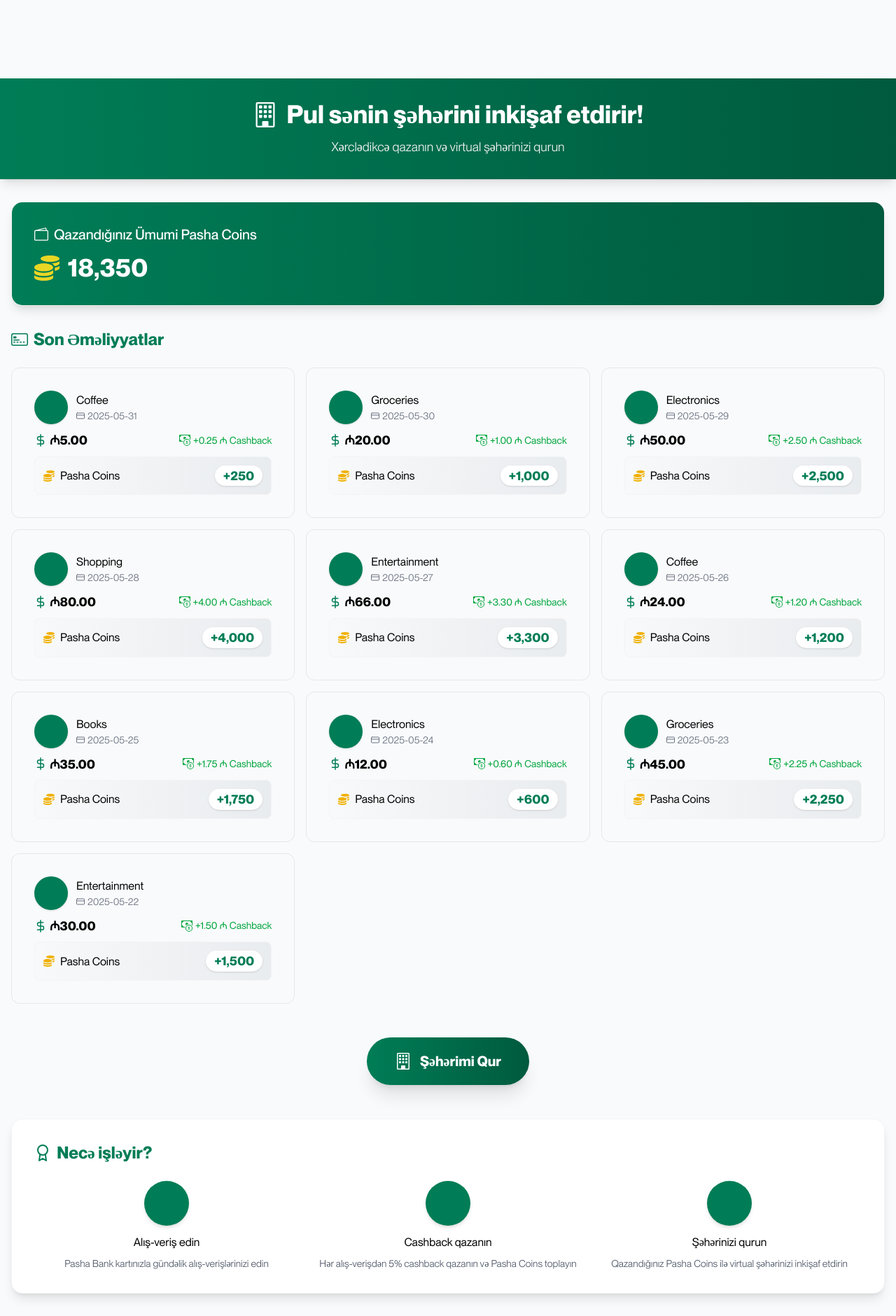
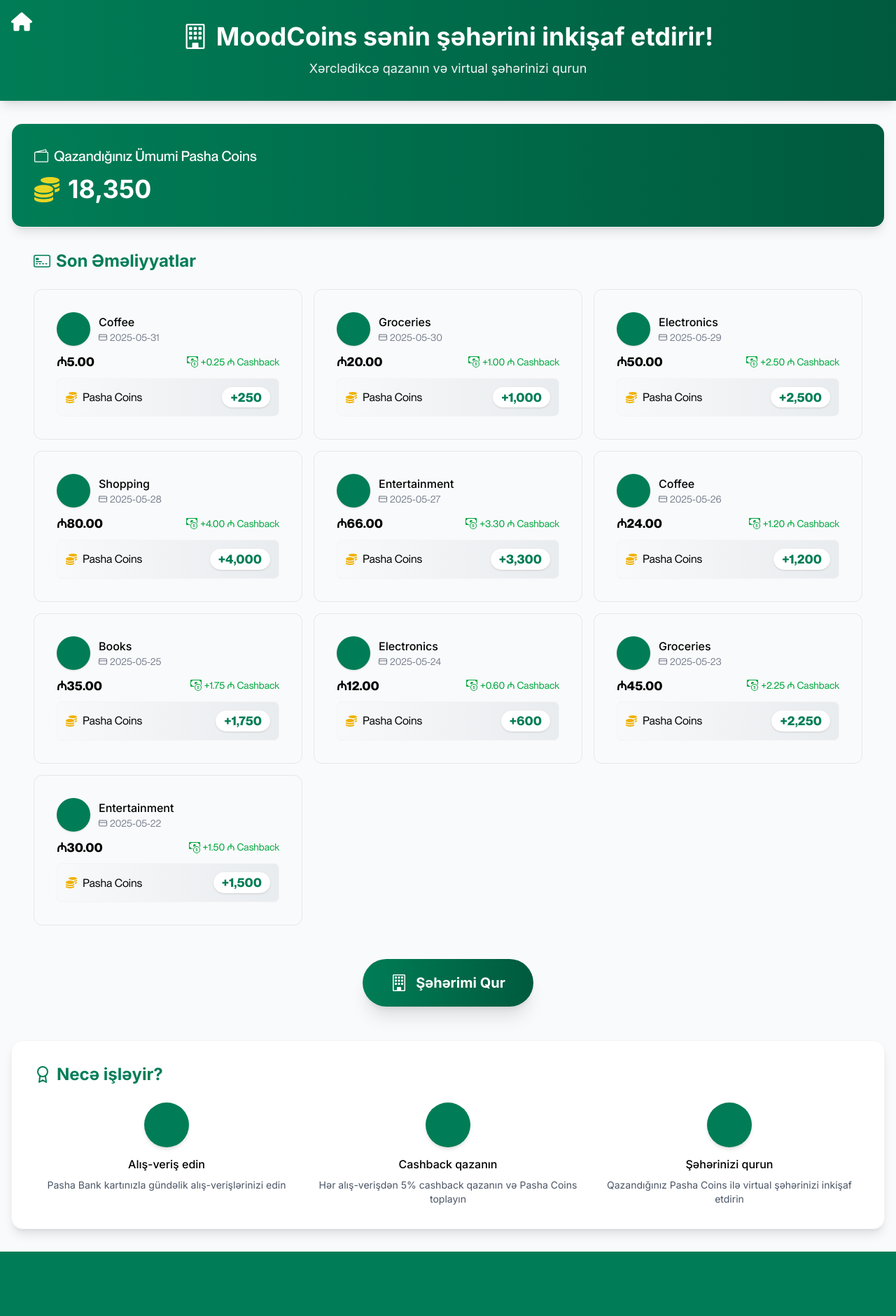
Before and after one commit to muradbalayev/PashaMood, a React (Vite) app: page /game in a window 1280 px wide. Shown: the whole page at 70% size. After the commit the page ends 1788 px from the top, so only its background shows below. Built offline with nearby package versions, Linux system fonts and the light colour scheme; sample sign-in values are in the browser's storage.

Commit message:
first commit

```diff
--- a/src/components/chatbot/MistralChatbot.jsx
+++ b/src/components/chatbot/MistralChatbot.jsx
@@ -192,7 +192,7 @@
                         className={`mb-3 flex ${chat.sender === 'user' ? 'justify-end' : 'justify-start'}`}
                       >
                         <div
-                          className="rounded-lg px-4 py-2 max-w-[80%] break-words"
+                          className="rounded-lg px-4 py-2 max-w-[80%] break-words inter"
                           style={{
                             backgroundColor: chat.sender === 'user' ? chatColors.user.bg : chatColors[chatCharacter].bg,
                             color: chat.sender === 'user' ? chatColors.user.text : chatColors[chatCharacter].text,
@@ -230,7 +230,6 @@
                             <circle className="opacity-25" cx="12" cy="12" r="10" stroke="currentColor" strokeWidth="4"></circle>
                             <path className="opacity-75" fill="currentColor" d="M4 12a8 8 0 018-8V0C5.373 0 0 5.373 0 12h4zm2 5.291A7.962 7.962 0 014 12H0c0 3.042 1.135 5.824 3 7.938l3-2.647z"></path>
                           </svg>
-                          <span className="inter">Göndərilir</span>
                         </span>
                       ) : (
                         <FaPaperPlane />
--- a/src/components/client/Hero.jsx
+++ b/src/components/client/Hero.jsx
@@ -3,6 +3,7 @@
 import { FaShieldAlt, FaClock, FaQrcode, FaMobileAlt, FaRobot, FaChartLine, FaGift, FaLock, FaCreditCard } from 'react-icons/fa';
 import { BiSolidLock } from 'react-icons/bi';
 import Copy from "../common/Copy";
+import { Link } from "react-router-dom";
 const Hero = () => {
   const features = [
     {
@@ -53,12 +54,9 @@
               </p>
             </Copy>
               <div className='flex flex-col sm:flex-row justify-start gap-4'>
-                <a href='/auth/login' className='bg-[#c50b30] hover:bg-[#a80929] text-white font-bold py-3 px-8 rounded-full transition duration-300 transform hover:scale-105 inline-block text-center shadow-lg'>
+                <Link to='/auth/login' className='bg-[#c50b30] hover:bg-[#a80929] text-white font-bold py-3 px-8 rounded-full transition duration-300 transform hover:scale-105 inline-block text-center shadow-lg'>
                   Get Started
-                </a>
-                <a href='#features' className='bg-white hover:bg-[#e6f2ee] text-[#007d56] border border-[#007d56] font-bold py-3 px-8 rounded-full transition duration-300 transform hover:scale-105 inline-block text-center shadow-md'>
-                  Learn More
-                </a>
+                </Link>
               </div>
           </div>
           <div className='w-full md:w-1/2 flex justify-center items-center z-10'>
@@ -115,7 +113,7 @@
 
       {/* Features Section */}
       <div id="features" className="py-20 bg-gray-50">
-        <div className="container mx-auto px-4">
+        <div className="mx-auto lg:px-16 px-4">
           <div className="text-center mb-16">
             <Copy delay={0}>
             <h2 className="text-3xl md:text-4xl font-bold mb-4 text-gray-900 ">We Provide The Best Experience</h2>
@@ -150,7 +148,7 @@
 
       {/* CTA Section */}
       <div className="py-16 bg-[#007d56] text-white">
-        <div className="container mx-auto px-4 text-center">
+        <div className="mx-auto lg:px-16 px-4 text-center">
         <Copy delay={0}>
           <h2 className="text-3xl md:text-4xl font-bold mb-6">Ready to Experience Secure Payments?</h2>
           </Copy>
@@ -179,7 +177,7 @@
 
       {/* Contact Section */}
       <div id="contact" className="py-20 bg-gray-50">
-        <div className="container mx-auto px-4">
+        <div className="mx-auto lg:px-16 px-4">
           <div className="text-center mb-16">
             <span className="text-[#007d56] font-medium mb-2 block">GET IN TOUCH</span>
             <h2 className="text-4xl font-bold mb-4">Contact Us</h2>
--- a/src/layout/client/Footer/Footer.jsx
+++ b/src/layout/client/Footer/Footer.jsx
@@ -24,8 +24,8 @@
             </div>
             <nav className="flex flex-col space-y-3">
               <Link to="/" className="text-2xl font-medium hover:text-primary-600 transition-colors">Home</Link>
-              <Link to="/about" className="text-2xl font-medium hover:text-primary-600 transition-colors">About</Link>
-              <Link to="/contact" className="text-2xl font-medium hover:text-primary-600 transition-colors">Contact Us</Link>
+              <Link to="/profile" className="text-2xl font-medium hover:text-primary-600 transition-colors">Profile</Link>
+              <Link to="/game" className="text-2xl font-medium hover:text-primary-600 transition-colors">Game</Link>
             </nav>
             <div className="mt-8 space-y-2">
               <div className="text-sm uppercase text-gray-500">PRIVACY POLICY</div>
--- a/src/pages/game/Game.jsx
+++ b/src/pages/game/Game.jsx
@@ -1,10 +1,11 @@
 import React, { useState, useEffect } from 'react';
-import { useNavigate } from 'react-router-dom';
+import { Link, useNavigate } from 'react-router-dom';
 import { motion } from 'framer-motion';
-import { FaCoins, FaShoppingBag, FaCoffee, FaBook, FaUtensils, FaShoppingCart, FaGasPump, FaTshirt, FaLaptop, FaGamepad, FaCity, FaMoneyBillWave, FaChartLine, FaBuilding, FaWallet } from 'react-icons/fa';
+import { FaCoins, FaShoppingBag, FaCoffee, FaBook, FaUtensils, FaShoppingCart, FaGasPump, FaTshirt, FaLaptop, FaGamepad, FaCity, FaMoneyBillWave, FaChartLine, FaBuilding, FaWallet, FaHome } from 'react-icons/fa';
 import { FiShoppingCart, FiCreditCard, FiTrendingUp, FiHome, FiDollarSign, FiAward } from 'react-icons/fi';
 import { BsCashCoin, BsBank, BsCreditCard2Front, BsGraphUp, BsBuilding, BsWallet2 } from 'react-icons/bs';
 import Transition from '../../components/Transition';
+import { FaHouse } from 'react-icons/fa6';
 
 const Game = () => {
   const navigate = useNavigate();
@@ -12,17 +13,30 @@
   const [transactions, setTransactions] = useState([]);
   const [isLoggedIn, setIsLoggedIn] = useState(false);
 
-  // Transaction icons mapping
-  const transactionIcons = {
-    shopping: <FaShoppingBag size={24} />,
-    coffee: <FaCoffee size={24} />,
-    books: <FaBook size={24} />,
-    food: <FaUtensils size={24} />,
-    groceries: <FaShoppingCart size={24} />,
-    gas: <FaGasPump size={24} />,
-    clothing: <FaTshirt size={24} />,
-    electronics: <FaLaptop size={24} />,
-    entertainment: <FaGamepad size={24} />
+  // Get transaction icon based on category
+  const getTransactionIcon = (category) => {
+    switch(category) {
+      case 'shopping':
+        return <FaShoppingBag size={24} />;
+      case 'coffee':
+        return <FaCoffee size={24} />;
+      case 'books':
+        return <FaBook size={24} />;
+      case 'food':
+        return <FaUtensils size={24} />;
+      case 'groceries':
+        return <FaShoppingCart size={24} />;
+      case 'gas':
+        return <FaGasPump size={24} />;
+      case 'clothing':
+        return <FaTshirt size={24} />;
+      case 'electronics':
+        return <FaLaptop size={24} />;
+      case 'entertainment':
+        return <FaGamepad size={24} />;
+      default:
+        return <FaShoppingBag size={24} />;
+    }
   };
 
   // We'll define categories inside useEffect to avoid dependency issues
@@ -72,7 +86,7 @@
   }
 
   return (
-    <div className="min-h-screen bg-gray-50 pt-28">
+    <div className="min-h-screen bg-gray-50">
       {/* Header */}
       <motion.header
         className="bg-gradient-to-r from-[#007d56] to-[#005a3e] text-white shadow-lg"
@@ -81,17 +95,20 @@
         transition={{ duration: 0.5 }}
       >
         <div className="container mx-auto px-4 py-8">
-          <div className="flex flex-col items-center">
+          <div className="flex flex-col items-center ">
+            <Link to="/" className="absolute top-4 left-4">
+            <FaHouse className="mr-3 text-3xl" />
+            </Link>
             <motion.h1
-              className="text-3xl md:text-4xl font-bold text-center flex items-center"
+              className="inter text-3xl md:text-4xl font-bold text-center flex items-center"
               initial={{ opacity: 0, y: -20 }}
               animate={{ opacity: 1, y: 0 }}
               transition={{ duration: 0.5 }}
             >
-              <BsBuilding className="mr-3 text-4xl" /> Pul sənin şəhərini inkişaf etdirir!
+              <BsBuilding className="mr-3 text-4xl" /> MoodCoins sənin şəhərini inkişaf etdirir!
             </motion.h1>
             <motion.p
-              className="mt-3 text-gray-100 text-center max-w-2xl text-lg"
+              className="inter mt-3 text-gray-100 text-center max-w-2xl text-lg inter"
               initial={{ opacity: 0 }}
               animate={{ opacity: 1 }}
               transition={{ duration: 0.5, delay: 0.2 }}
@@ -113,18 +130,18 @@
         >
           <div className="bg-gradient-to-r from-[#007d56] to-[#005a3e] p-8 text-white">
             <h2 className="text-xl font-semibold mb-3 flex items-center">
-              <BsWallet2 className="mr-2 text-xl" /> Qazandığınız Ümumi Pasha Coins
+              <BsWallet2 className="mr-2 text-xl inter" /> Qazandığınız Ümumi Pasha Coins
             </h2>
             <div className="flex items-center">
               <FaCoins className="text-yellow-300 mr-3 text-4xl animate-pulse" />
-              <span className="text-4xl font-bold">{totalCoins.toLocaleString()}</span>
+              <span className="text-4xl font-bold inter">{totalCoins.toLocaleString()}</span>
             </div>
           </div>
         </motion.div>
 
         {/* Recent Transactions Section */}
-        <div>
-          <h2 className="text-2xl font-bold mb-6 text-[#007d56] flex items-center">
+        <div className='px-8'>
+          <h2 className="inter text-2xl font-bold mb-6 text-[#007d56] flex items-center">
             <BsCreditCard2Front className="mr-2" /> Son Əməliyyatlar
           </h2>
           <div className="grid grid-cols-1 md:grid-cols-2 lg:grid-cols-3 gap-4">
@@ -140,10 +157,10 @@
                 <div className="p-4">
                   <div className="flex items-center mb-3">
                     <div className="w-12 h-12 rounded-full bg-[#007d56] bg-opacity-10 flex items-center justify-center text-[#007d56] mr-3 shadow-sm">
-                      {transactionIcons[transaction.category]}
+                      {getTransactionIcon(transaction.category)}
                     </div>
                     <div>
-                      <h3 className="font-medium">{transaction.category.charAt(0).toUpperCase() + transaction.category.slice(1)}</h3>
+                      <h3 className="inter font-medium">{transaction.category.charAt(0).toUpperCase() + transaction.category.slice(1)}</h3>
                       <p className="text-sm text-gray-500 flex items-center">
                         <FiCreditCard className="mr-1 text-xs" /> {transaction.date}
                       </p>
@@ -152,10 +169,10 @@
 
                   <div className="flex justify-between items-center mb-3">
                     <span className="text-lg font-bold flex items-center">
-                      <FiDollarSign className="mr-1 text-[#007d56]" /> ₼{transaction.amount.toFixed(2)}
+                     ₼{transaction.amount.toFixed(2)}
                     </span>
                     <div className="flex items-center text-green-600">
-                      <BsCashCoin className="mr-1" />
+                      <BsCashCoin className="mr-1 inter" />
                       <span className="text-sm font-medium">+{transaction.cashback.toFixed(2)} ₼ Cashback</span>
                     </div>
                   </div>
@@ -194,7 +211,7 @@
         >
           <button
             onClick={handleStartBuilding}
-            className="bg-gradient-to-r from-[#007d56] to-[#005a3e] hover:from-[#006245] hover:to-[#004a2e] text-white font-bold py-5 px-10 rounded-full text-xl shadow-xl transform transition hover:scale-105 flex items-center"
+            className="inter bg-gradient-to-r from-[#007d56] to-[#005a3e] hover:from-[#006245] hover:to-[#004a2e] text-white font-bold py-5 px-10 rounded-full text-xl shadow-xl transform transition hover:scale-105 flex items-center"
           >
             <BsBuilding className="mr-3 text-2xl" /> Şəhərimi Qur
           </button>
@@ -202,12 +219,12 @@
 
         {/* Gamification Info */}
         <motion.div
-          className="mt-12 bg-white rounded-2xl shadow-lg p-8 border border-gray-100"
+          className="mt-12 inter bg-white rounded-2xl shadow-lg p-8 border border-gray-100"
           initial={{ opacity: 0, y: 30 }}
           animate={{ opacity: 1, y: 0 }}
           transition={{ duration: 0.5, delay: 0.5 }}
         >
-          <h2 className="text-2xl font-bold mb-6 text-[#007d56] flex items-center">
+          <h2 className="inter text-2xl font-bold mb-6 text-[#007d56] flex items-center">
             <FiAward className="mr-2" /> Necə işləyir?
           </h2>
           <div className="grid grid-cols-1 md:grid-cols-3 gap-6">
@@ -215,22 +232,22 @@
               <div className="w-16 h-16 rounded-full bg-[#007d56] bg-opacity-10 flex items-center justify-center text-[#007d56] mb-3 shadow-md">
                 <FiShoppingCart size={24} />
               </div>
-              <h3 className="font-medium mb-2">Alış-veriş edin</h3>
-              <p className="text-gray-600 text-sm">Pasha Bank kartınızla gündəlik alış-verişlərinizi edin</p>
+              <h3 className="inter font-medium mb-2">Alış-veriş edin</h3>
+              <p className="inter text-gray-600 text-sm">Pasha Bank kartınızla gündəlik alış-verişlərinizi edin</p>
             </div>
             <div className="flex flex-col items-center text-center">
               <div className="w-16 h-16 rounded-full bg-[#007d56] bg-opacity-10 flex items-center justify-center text-[#007d56] mb-3 shadow-md">
                 <BsCashCoin size={24} />
               </div>
-              <h3 className="font-medium mb-2">Cashback qazanın</h3>
-              <p className="text-gray-600 text-sm">Hər alış-verişdən 5% cashback qazanın və Pasha Coins toplayın</p>
+              <h3 className="inter font-medium mb-2">Cashback qazanın</h3>
+              <p className="inter text-gray-600 text-sm">Hər alış-verişdən 5% cashback qazanın və Pasha Coins toplayın</p>
             </div>
             <div className="flex flex-col items-center text-center">
               <div className="w-16 h-16 rounded-full bg-[#007d56] bg-opacity-10 flex items-center justify-center text-[#007d56] mb-3 shadow-md">
                 <BsBuilding size={24} />
               </div>
-              <h3 className="font-medium mb-2">Şəhərinizi qurun</h3>
-              <p className="text-gray-600 text-sm">Qazandığınız Pasha Coins ilə virtual şəhərinizi inkişaf etdirin</p>
+              <h3 className="inter font-medium mb-2">Şəhərinizi qurun</h3>
+              <p className="inter text-gray-600 text-sm">Qazandığınız Pasha Coins ilə virtual şəhərinizi inkişaf etdirin</p>
             </div>
           </div>
         </motion.div>
--- a/src/pages/profile/Profile.jsx
+++ b/src/pages/profile/Profile.jsx
@@ -412,7 +412,7 @@
                   transition={{ duration: 0.3 }}
                   className="p-6 bg-white rounded-lg"
                 >
-                  <h2 className="text-2xl font-bold mb-6 text-[#007d56]">QR Payment</h2>
+                  <h2 className="text-2xl font-bold mb-6 text-[#007d56]">Generate Payment Code</h2>
                   <p className="text-gray-600 mb-6">
                     Generate a temporary payment code that can be used for the next 2 minutes.
                   </p>
@@ -431,7 +431,7 @@
                         </div>
 
                         <div className="bg-white p-6 rounded-b-xl shadow-md">
-                          <div className="flex justify-center mb-6">
+                          {/* <div className="flex justify-center mb-6">
                             <div className="bg-white p-3 rounded-lg shadow-md">
                               <QRCode
                                 value={`PashaMood:${tempCode}:${paymentAmount}`}
@@ -442,7 +442,7 @@
                                 includeMargin={false}
                               />
                             </div>
-                          </div>
+                          </div> */}
 
                           <div className="mb-6">
                             <p className="text-center text-gray-500 mb-2 text-sm">Or use temporary code</p>
```
